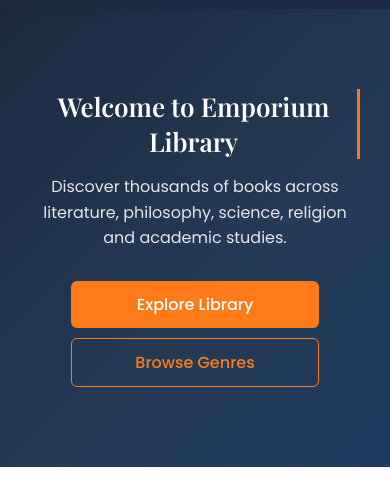
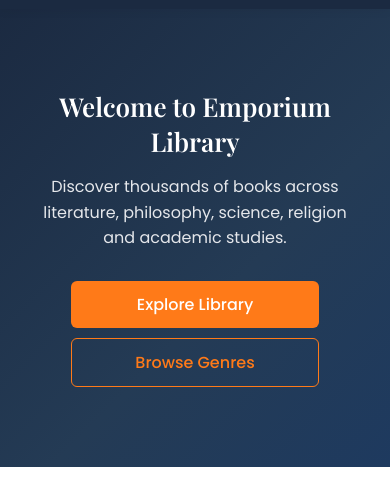
Before and after one commit to Naieem0001/Emporium-library, a plain HTML site: page index.html in a window 390 px wide. Shown: the part 48-533 px from the top of the page. Drawn offline with nearby package versions, Linux system fonts and the light colour scheme.

Commit message:
fixed typewriter effect in mobile view

```diff
--- a/style.css
+++ b/style.css
@@ -786,11 +786,12 @@ text-align:center;
 font-size:12px;
 }
  /*FIX HERO TEXT OVERFLOW */
- .typewriter{
+.typewriter{
 white-space:normal;
 width:100% !important;
 font-size:22px;
-cursor: hidden;
+animation: none !important;
+border-right: none !important;
 }
 
 /* FIX HERO WIDTH */
@@ -812,4 +813,5 @@ height:200px;
 object-fit:cover;
 }
 
+
 }
```
